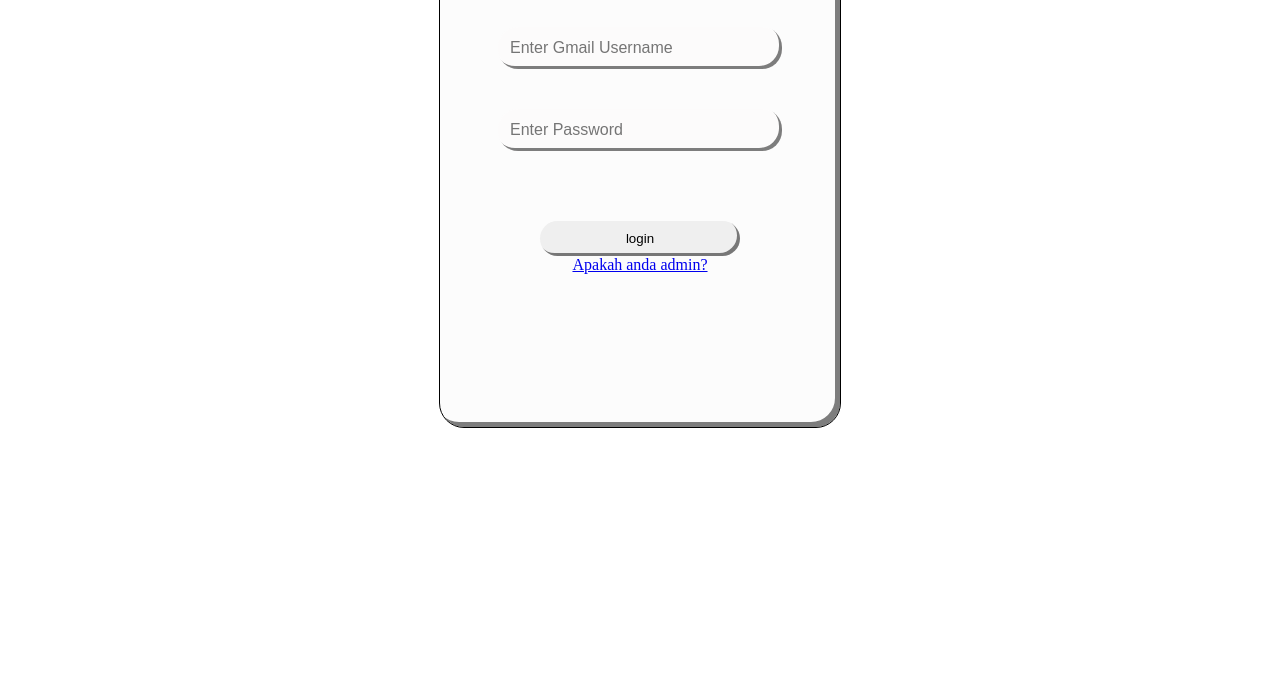
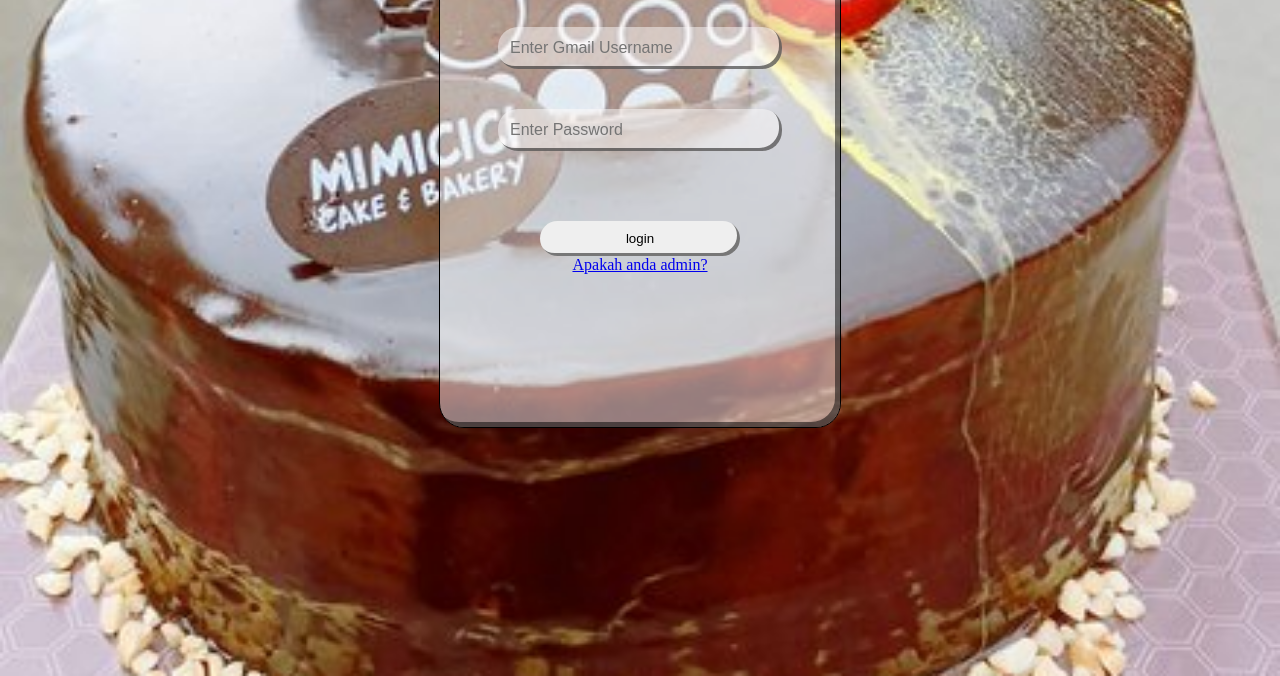
Before and after one commit to Daffa-Umayans-Saragih/251402011_Daffa-Umayans-Saragih_TUGAS2Prak.P.W._B1., a plain HTML site: page index.html in a window 1280 px wide. Shown: the part 124-800 px from the top of the page. Drawn offline with Linux system fonts and the light colour scheme.

Commit message:
Update login.css

```diff
--- a/login.css
+++ b/login.css
@@ -1,5 +1,5 @@
 body {
-  background: url(gambar/kue.jpg);
+  background: url(kue.jpg);
   background-repeat:  no-repeat;
   background-position: center;
   background-size: cover;
@@ -48,4 +48,5 @@ body {
 }
 #submit:hover{
   background-color: aqua;
+
 }
```
